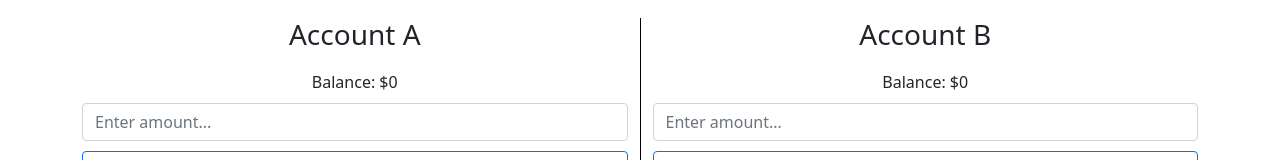
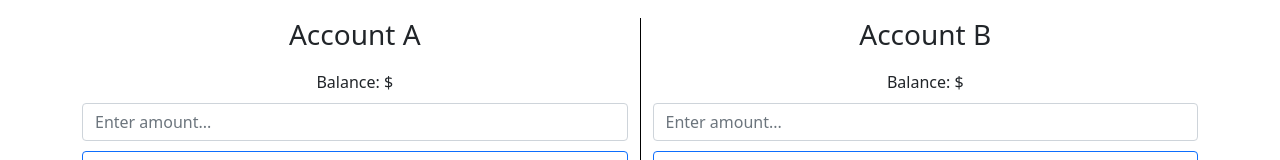
Before and after one commit to King-cobra711/MoneyMover-client, a React (Create React App) app: page / in a window 1280 px wide. Shown: the part 180-340 px from the top of the page. Built offline with nearby package versions, Linux system fonts and the light colour scheme; no server answers.

Commit message:
origional balance null

```diff
--- a/src/App.js
+++ b/src/App.js
@@ -4,8 +4,8 @@ import * as ReactStrap from "react-bootstrap";
 import "bootstrap/dist/css/bootstrap.min.css";
 import { Collapse, CardBody, Card } from "reactstrap";
 function App() {
-  const [balanceA, setBalanceA] = useState(0);
-  const [balanceB, setBalanceB] = useState(0);
+  const [balanceA, setBalanceA] = useState(null);
+  const [balanceB, setBalanceB] = useState(null);
   const [Asend, setASend] = useState(false);
   const [Bsend, setBsend] = useState(false);
   const [Ahistory, setAhistory] = useState([]);
```
